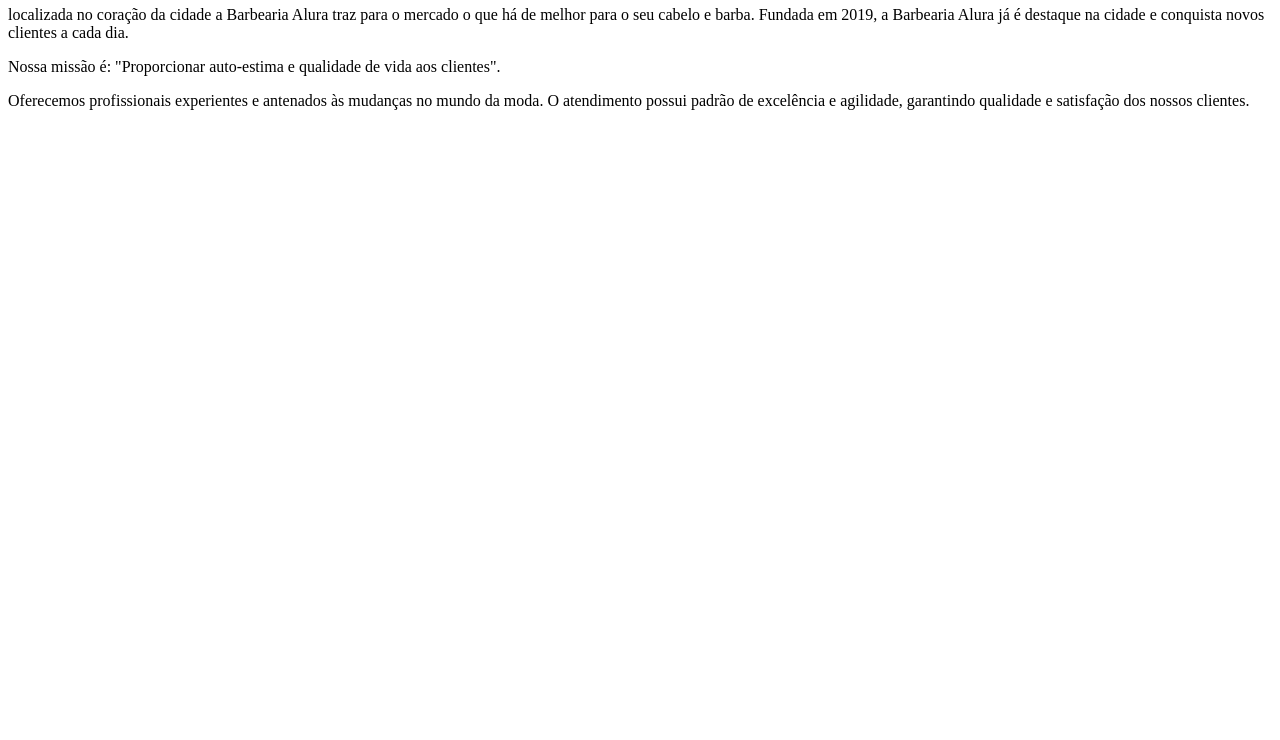
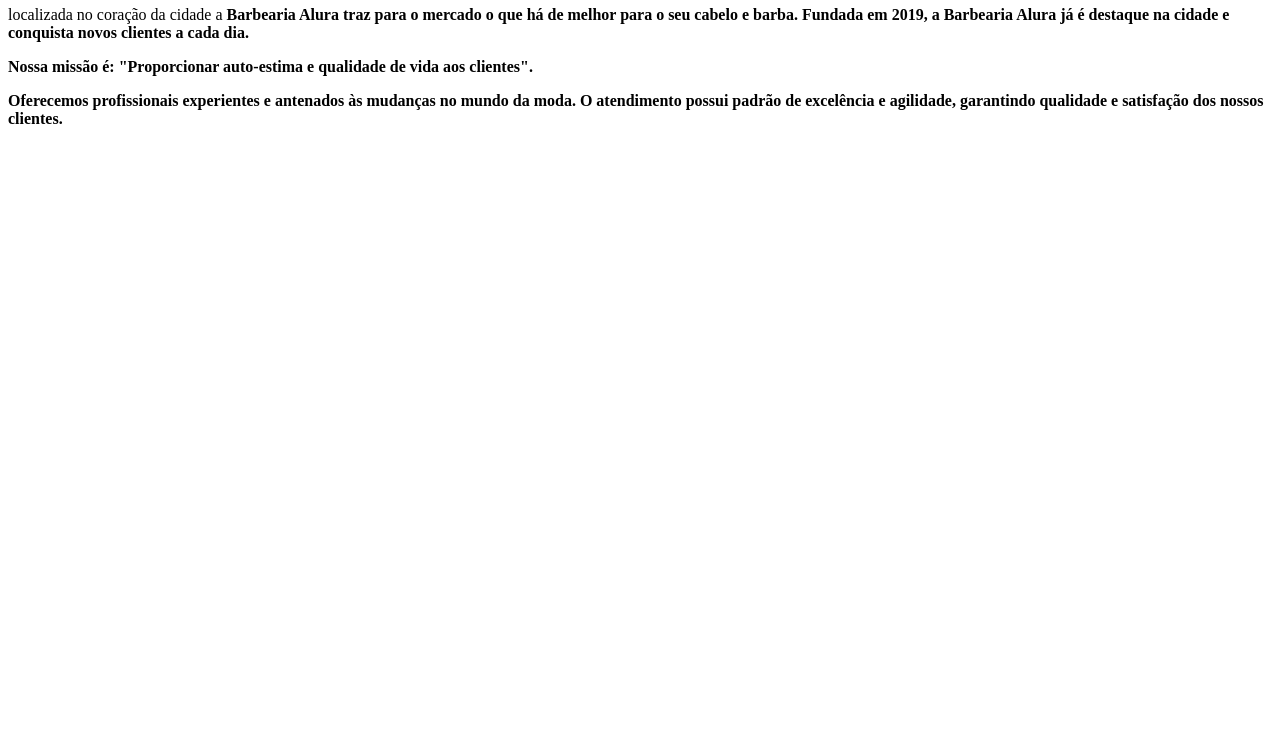
Before and after one commit to ThaniaMara/barbearia-alura, a plain HTML site: page index.html in a window 1280 px wide. Shown: the part 60-800 px from the top of the page. Drawn offline with Linux system fonts and the light colour scheme.

Commit message:
atualização do index

```diff
--- a/index.html
+++ b/index.html
@@ -1,7 +1,9 @@
 <h1>Sobre a Barbearia Alura</h1>
 
-<p>localizada no coração da cidade a Barbearia Alura traz para o mercado o que há de melhor para o seu cabelo e barba. Fundada em 2019, a Barbearia Alura já é destaque na cidade e conquista novos clientes a cada dia.</p>
+<p>localizada no coração da cidade a <strong>Barbearia Alura<strong> traz para o mercado o que há de melhor para o seu cabelo e barba.
+     Fundada em 2019, a Barbearia Alura já é destaque na cidade e conquista novos clientes a cada dia.</p>
 
 <p>Nossa missão é: "Proporcionar auto-estima e qualidade de vida aos clientes".</p>
 
-<P> Oferecemos profissionais experientes e antenados às mudanças no mundo da moda. O atendimento possui padrão de excelência e agilidade, garantindo qualidade e satisfação dos nossos clientes.</P>
+<P> Oferecemos profissionais experientes e antenados às mudanças no mundo da moda.
+    O atendimento possui padrão de excelência e agilidade, garantindo qualidade e satisfação dos nossos clientes.</P>
```
